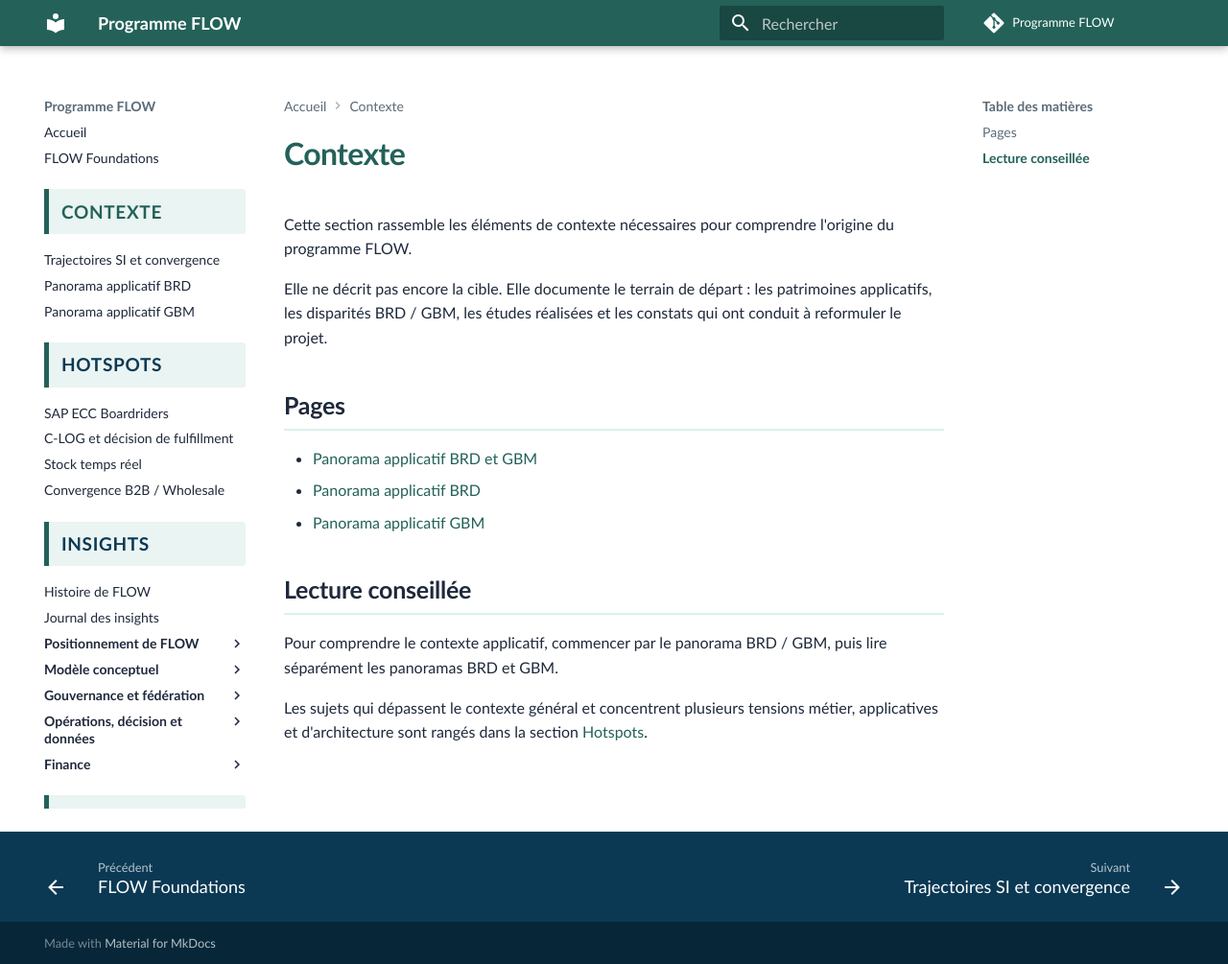
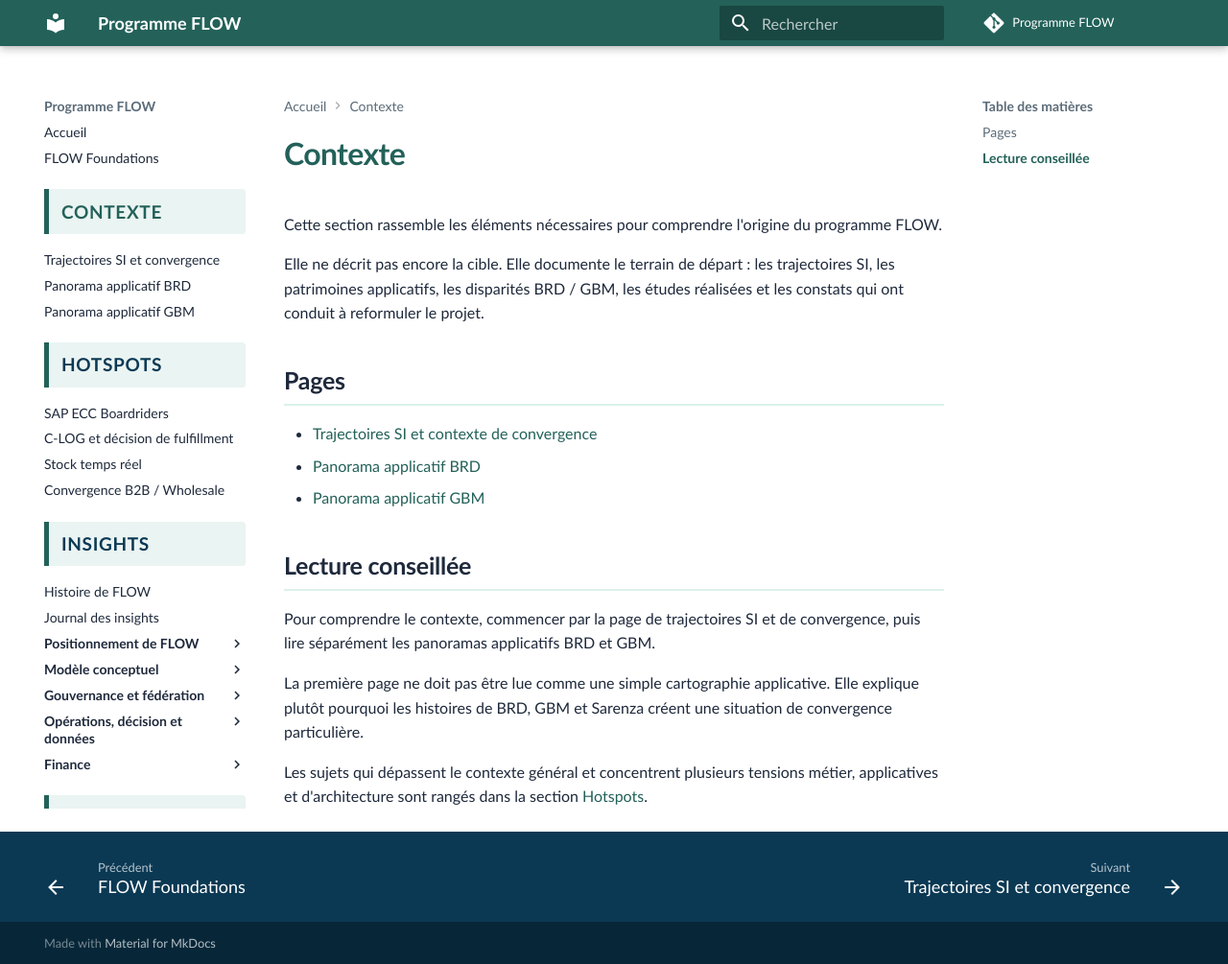
Before and after one commit to laurent-sintes/FLOW-Program, an MkDocs documentation site: the page built from docs/contexte/index.md, in a window 1280 px wide and 1005 px high. Shown: the whole window at 96% size. Built offline with MkDocs 1.6.1 and Material for MkDocs 9.7.7, drawn with Linux system fonts in a browser that asks for light colours; comment, search, counter and statistics services are not loaded.

Commit message:
Clarifier la lecture de la section contexte

```diff
--- a/docs/contexte/index.md
+++ b/docs/contexte/index.md
@@ -1,17 +1,19 @@
 # Contexte
 
-Cette section rassemble les éléments de contexte nécessaires pour comprendre l'origine du programme FLOW.
+Cette section rassemble les éléments nécessaires pour comprendre l'origine du programme FLOW.
 
-Elle ne décrit pas encore la cible. Elle documente le terrain de départ : les patrimoines applicatifs, les disparités BRD / GBM, les études réalisées et les constats qui ont conduit à reformuler le projet.
+Elle ne décrit pas encore la cible. Elle documente le terrain de départ : les trajectoires SI, les patrimoines applicatifs, les disparités BRD / GBM, les études réalisées et les constats qui ont conduit à reformuler le projet.
 
 ## Pages
 
-- [Panorama applicatif BRD et GBM](panorama-applicatif-brd-gbm.md)
+- [Trajectoires SI et contexte de convergence](panorama-applicatif-brd-gbm.md)
 - [Panorama applicatif BRD](panorama-brd.md)
 - [Panorama applicatif GBM](panorama-gbm.md)
 
 ## Lecture conseillée
 
-Pour comprendre le contexte applicatif, commencer par le panorama BRD / GBM, puis lire séparément les panoramas BRD et GBM.
+Pour comprendre le contexte, commencer par la page de trajectoires SI et de convergence, puis lire séparément les panoramas applicatifs BRD et GBM.
+
+La première page ne doit pas être lue comme une simple cartographie applicative. Elle explique plutôt pourquoi les histoires de BRD, GBM et Sarenza créent une situation de convergence particulière.
 
 Les sujets qui dépassent le contexte général et concentrent plusieurs tensions métier, applicatives et d'architecture sont rangés dans la section [Hotspots](../hotspots/index.md).
```
